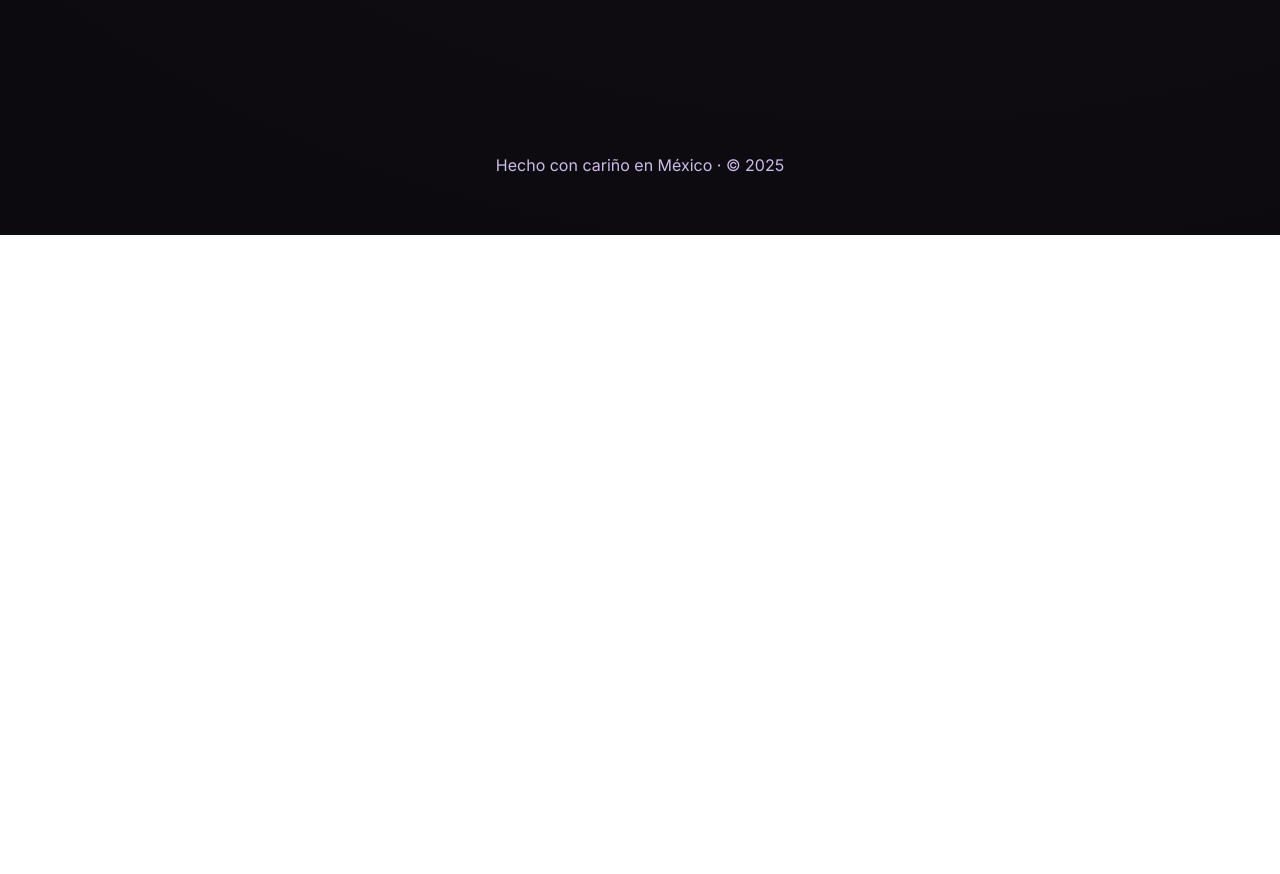
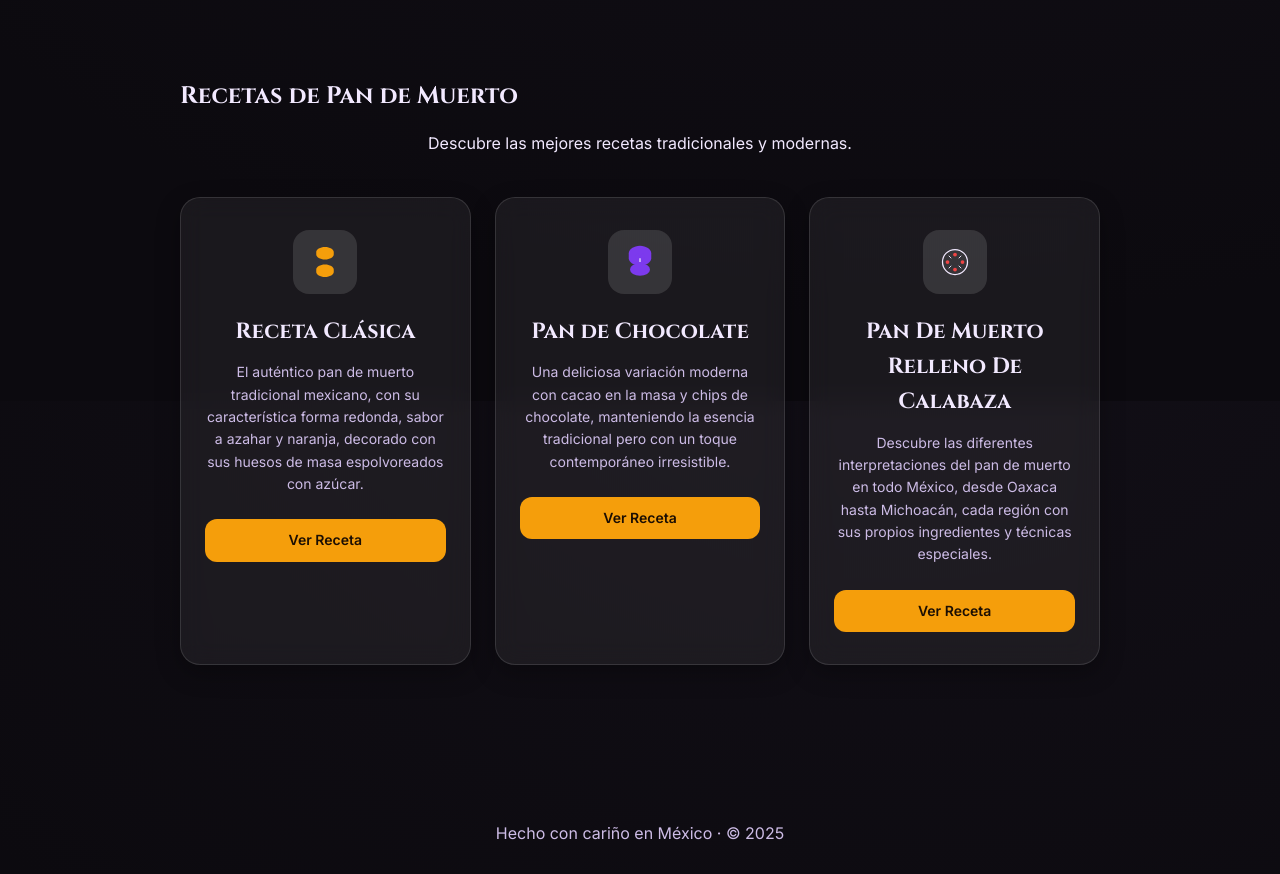
Before and after one commit to luissevilla111/dia-de-muertos-itz, a plain HTML site: page index.html in a window 1280 px wide. Shown: the part 1199-2073 px from the top of the page. Before the commit the page ends 1434 px from the top, so only its background shows below. Drawn offline with Linux system fonts and the light colour scheme.

Commit message:
pandechava

```diff
--- a/index.html
+++ b/index.html
@@ -37,6 +37,7 @@
       <div class="marigold-edge" aria-hidden="true"></div>
     </section>
 
+
     <section id="ofrenda" class="section">
       <h2>La Ofrenda</h2>
       <p>Elementos como cempasúchil, velas y pan de muerto guían y honran a quienes amamos.</p>
@@ -46,6 +47,67 @@
       <h2>La Tradición</h2>
       <p>Una mezcla de creencias ancestrales y costumbres actuales que celebran la memoria.</p>
     </section>
+
+    <section id="links" class="section">
+      <h2>Recetas de Pan de Muerto</h2>
+  <p style="text-align: center; margin-bottom: 40px;">Descubre las mejores recetas tradicionales y modernas.</p>
+
+  <div class="cards-container">
+    <article class="recipe-card">
+      <div class="card-icon">
+        <svg viewBox="0 0 64 64" xmlns="http://www.w3.org/2000/svg">
+          <path d="M32 8c-8 0-14 4-14 8v4c0 4 6 8 14 8s14-4 14-8v-4c0-4-6-8-14-8zm0 28c-8 0-14 4-14 8v4c0 4 6 8 14 8s14-4 14-8v-4c0-4-6-8-14-8z"/>
+          <circle cx="32" cy="12" r="2"/>
+          <circle cx="24" cy="14" r="1.5"/>
+          <circle cx="40" cy="14" r="1.5"/>
+          <path d="M32 28v8m-6-6v4m12-4v4"/>
+        </svg>
+      </div>
+      <h3 class="card-title">Receta Clásica</h3>
+      <p class="card-description">
+        El auténtico pan de muerto tradicional mexicano, con su característica forma redonda, sabor a azahar y naranja, decorado con sus huesos de masa espolvoreados con azúcar.
+      </p>
+      <a href="https://www.bizcochosysancochos.com/2024/10/pan-de-muerto.html#receta" class="card-link">Ver Receta</a>
+    </article>
+
+    <article class="recipe-card">
+      <div class="card-icon">
+        <svg viewBox="0 0 64 64" xmlns="http://www.w3.org/2000/svg">
+          <path d="M32 6c-10 0-18 6-18 12v8c0 6 8 12 18 12s18-6 18-12v-8c0-6-8-12-18-12z"/>
+          <ellipse cx="32" cy="44" rx="16" ry="10"/>
+          <path d="M28 18c-2 2-4 4-4 6s2 4 4 4 4-2 4-4-2-4-4-6zm8 0c2 2 4 4 4 6s-2 4-4 4-4-2-4-4 2-4 4-6z"/>
+          <path d="M32 26v6" stroke-width="2" stroke="currentColor"/>
+        </svg>
+      </div>
+      <h3 class="card-title">Pan de Chocolate</h3>
+      <p class="card-description">
+        Una deliciosa variación moderna con cacao en la masa y chips de chocolate, manteniendo la esencia tradicional pero con un toque contemporáneo irresistible.
+      </p>
+      <a href="https://www.dawnfoods.com/mx/recetas/pan-de-muerto-craquelado-chocolate" class="card-link">Ver Receta</a>
+    </article>
+
+    <article class="recipe-card">
+      <div class="card-icon">
+        <svg viewBox="0 0 64 64" xmlns="http://www.w3.org/2000/svg">
+          <circle cx="32" cy="32" r="20" fill="none" stroke="currentColor" stroke-width="2"/>
+          <path d="M32 12v40M12 32h40"/>
+          <circle cx="32" cy="20" r="3"/>
+          <circle cx="44" cy="32" r="3"/>
+          <circle cx="32" cy="44" r="3"/>
+          <circle cx="20" cy="32" r="3"/>
+          <path d="M26 26l-4-4m16 4l4-4m-4 16l4 4m-16-4l-4 4" stroke="currentColor" stroke-width="1.5"/>
+        </svg>
+      </div>
+      <h3 class="card-title">Pan De Muerto Relleno De Calabaza</h3>
+      <p class="card-description">
+        Descubre las diferentes interpretaciones del pan de muerto en todo México, desde Oaxaca hasta Michoacán, cada región con sus propios ingredientes y técnicas especiales.
+      </p>
+      <a href="https://www.realcaliforniamilk.com/es/recipe/pan-de-muerto-relleno-de-nata-de-calabaza" class="card-link">Ver Receta</a>
+    </article>
+  </div>
+</section>
+    </section>
+
   </main>
 
   <footer id="contacto" class="site-footer">
--- a/main.css
+++ b/main.css
@@ -163,3 +163,90 @@ body {
 @media (max-width: 640px) {
   .nav-links { display: none; }
 }
+
+.cards-container {
+  display: flex;
+  gap: 24px;
+  margin-top: 20px;
+  flex-wrap: wrap;
+}
+
+.recipe-card {
+  flex: 1;
+  min-width: 280px;
+  background: var(--glass);
+  backdrop-filter: blur(12px);
+  border-radius: 20px;
+  padding: 32px 24px;
+  border: 1px solid var(--glass-strong);
+  box-shadow: 0 8px 24px rgba(0,0,0,0.3);
+  transition: transform 0.2s ease, box-shadow 0.2s ease;
+}
+
+.recipe-card:hover {
+  transform: translateY(-4px);
+  box-shadow: 0 12px 32px rgba(0,0,0,0.4);
+}
+
+.card-icon {
+  width: 64px;
+  height: 64px;
+  margin: 0 auto 20px;
+  display: flex;
+  align-items: center;
+  justify-content: center;
+  background: var(--glass-strong);
+  border-radius: 16px;
+}
+
+.card-icon svg {
+  width: 40px;
+  height: 40px;
+}
+
+.recipe-card:nth-child(1) .card-icon svg { fill: var(--accent); }
+.recipe-card:nth-child(2) .card-icon svg { fill: var(--accent-3); }
+.recipe-card:nth-child(3) .card-icon svg { fill: var(--accent-2); }
+
+.card-title {
+  font-family: Cinzel, serif;
+  font-size: 22px;
+  font-weight: 700;
+  margin: 0 0 12px;
+  text-align: center;
+}
+
+.card-description {
+  color: var(--muted);
+  font-size: 14px;
+  line-height: 1.6;
+  margin: 0 0 24px;
+  text-align: center;
+}
+
+.card-link {
+  display: block;
+  text-align: center;
+  padding: 10px 20px;
+  background: var(--accent);
+  color: #1b0e03;
+  text-decoration: none;
+  border-radius: 12px;
+  font-weight: 600;
+  font-size: 14px;
+  transition: all 0.2s ease;
+}
+
+.card-link:hover {
+  background: #ffb24c;
+  transform: translateY(-2px);
+}
+
+@media (max-width: 900px) {
+  .cards-container {
+    flex-direction: column;
+  }
+  .recipe-card {
+    min-width: 100%;
+  }
+}
```
Also changed, not shown: 1 other file.
